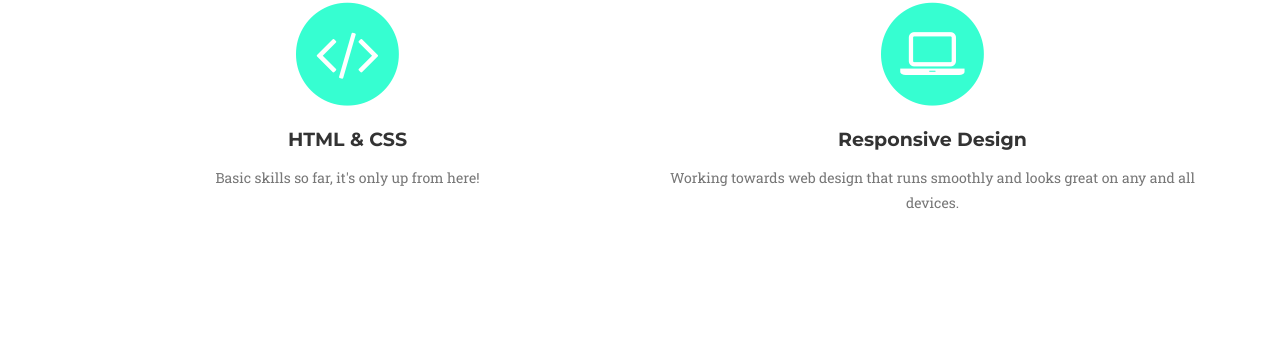
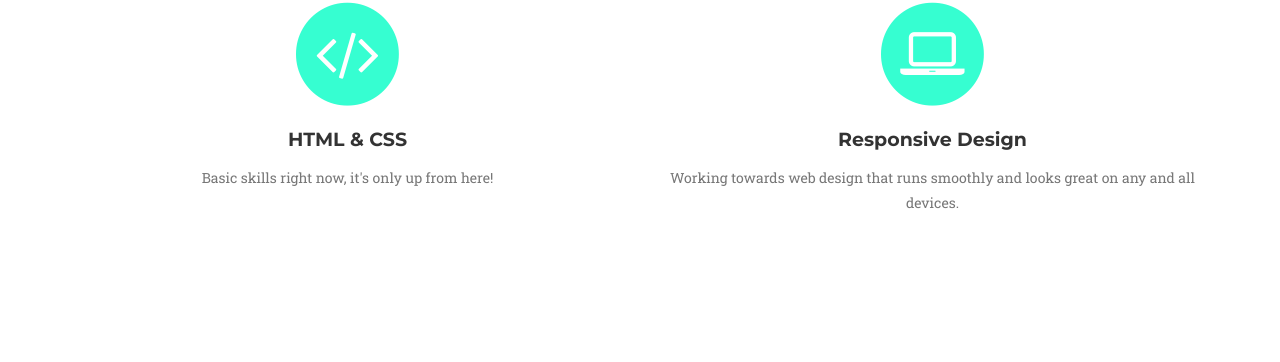
Before and after one commit to jenhardin/jenhardin.github.io, a Jekyll site: the page built from index.html, in a window 1280 px wide and 900 px high, scrolled down 1053 px. Shown: the part 92-454 px from the top of the window. Built offline with Jekyll 4.4.1, drawn with Linux system fonts in a browser that asks for light colours; some web fonts are replaced.

Commit message:
Update services.html

```diff
--- a/_includes/services.html
+++ b/_includes/services.html
@@ -14,7 +14,7 @@
                         <i class="fa fa-code fa-stack-1x fa-inverse"></i>
                     </span>
                     <h4 class="service-heading">HTML & CSS</h4>
-                    <p class="text-muted">Basic skills so far, it's only up from here!</p>
+                    <p class="text-muted">Basic skills right now, it's only up from here!</p>
                 </div>
                 <div class="col-md-6">
                     <span class="fa-stack fa-4x">
```
